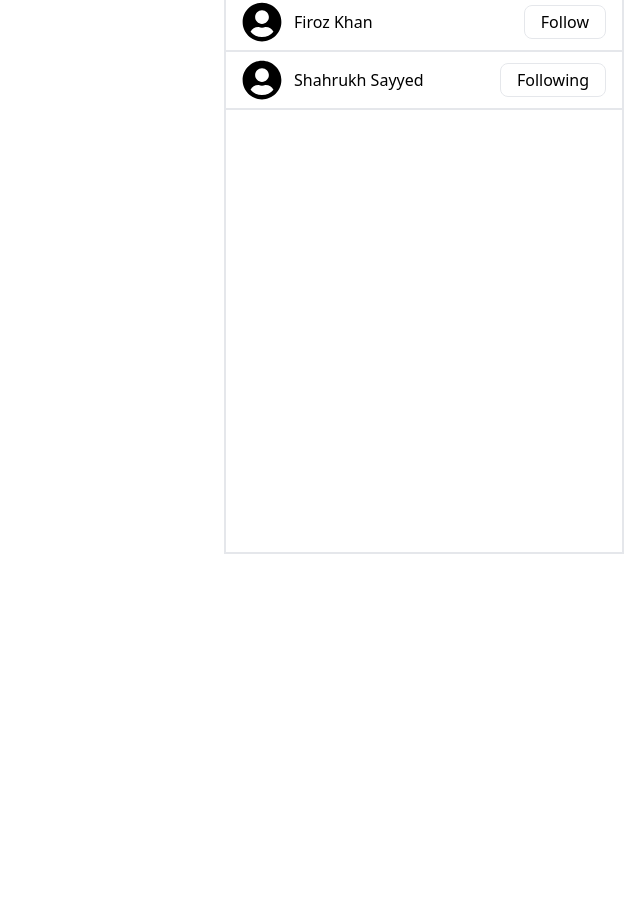
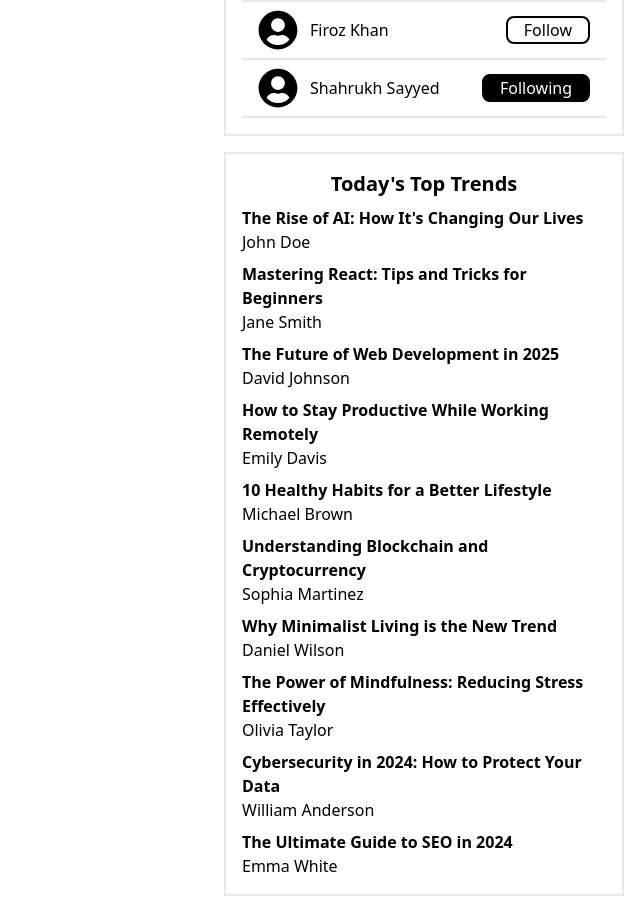
Before and after one commit to taybashaikh7808/blog, a React (Vite) app: page / in a window 1280 px wide. Shown: the part 306-1218 px from the top of the page, without its empty margins (640-1280 px from the left). Before the commit the page ends 800 px from the top, so only its background shows below. Built offline with nearby package versions, Linux system fonts and the light colour scheme.

Commit message:
completed full sidebar

```diff
--- a/src/App.jsx
+++ b/src/App.jsx
@@ -1,13 +1,20 @@
 import React from "react";
-import Navigation from './Components/Navigation'
+import TrendsList from "./Components/TrendsList";
 import PeopleToFollow from "./Components/PeopleToFollow";
-const App = () => {
+import Navigation from "./Components/Navigation"
+function App() {
   return (
-    <>
-    <Navigation />
-    <PeopleToFollow />
-    </>
+    <div>
+      <Navigation />
+    <div className="flex justify-end p-4">
+      {/* Sidebar container for right alignment */}
+      <div className="w-[400px] flex flex-col gap-4">
+        <PeopleToFollow />
+        <TrendsList />
+      </div>
+    </div>
+    </div>
   );
-};
+}
 
 export default App;
--- a/src/Components/PeopleToFollow.jsx
+++ b/src/Components/PeopleToFollow.jsx
@@ -1,22 +1,11 @@
-import React, { useState } from "react";
+import React from "react";
 import UserCard from "./UserCard";
+import people from "../db/people";
+
 function PeopleToFollow() {
-  const [follow, setfollow] = useState();
-  const people = [
-    { name: "Shivam Shaikh", following: true },
-    { name: "Tayba Shaikh", following: false },
-    { name: "Iqra Shaikh", following: true },
-    { name: "Firoz Khan", following: false },
-    { name: "Shahrukh Sayyed", following: true },
-  ];
-  const handlefollow = () => {
-    setfollow(follow ? false : true);
-  };
-
   return (
-    <>
-      <section className="h-screen border-2 w-[400px] fixed right-0 mr-4">
-        <h1 className="font-bold text-black text-center text-2xl leading-[3rem] mt-2 mb-2">
+    <section className="border-2 w-full p-4">
+      <h1 className="font-bold text-black text-center text-2xl mb-2">
         People To Follow
       </h1>
 
@@ -24,7 +13,6 @@ function PeopleToFollow() {
         <UserCard key={index} person={person} />
       ))}
     </section>
-    </>
   );
 }
 
--- a/src/Components/TrendsList.jsx
+++ b/src/Components/TrendsList.jsx
@@ -1,9 +1,19 @@
-import React from 'react'
+import React from "react";
+import trends from "../db/trends";
 
 function TrendsList() {
   return (
-    <div>TrendsList</div>
-  )
+    <section className="border-2 w-full p-4">
+      <h2 className="font-bold text-center text-xl mb-2">Today's Top Trends</h2>
+      {/* Sample Trends */}
+      {trends.map((trend,index) => (
+        <div key={index} className="mt-2">
+          <b>{trend.title}</b>
+          <p className="text-gray">{trend.author}</p>
+        </div>
+      ))}
+    </section>
+  );
 }
 
-export default TrendsList
+export default TrendsList;
--- a/src/Components/UserCard.jsx
+++ b/src/Components/UserCard.jsx
@@ -1,7 +1,8 @@
-import React from "react";
+import React, { useState } from "react";
 import { FaUserCircle } from "react-icons/fa";
 
 function UserCard({ person }) {
+  const [following, setfollowing] = useState(person.following)
   return (
     <>
     <div className="flex items-center justify-between w-full border-b-2 py-2 px-4">
@@ -9,8 +10,8 @@ function UserCard({ person }) {
         <FaUserCircle size={40} />
         <h3>{person.name}</h3>
       </div>
-      <button className="px-4 py-1 border rounded-lg">
-        {person.following ? "Following" : "Follow"}
+      <button className={`px-4 border-2 border-black rounded-lg ${following ? "bg-black text-white" : "bg-white text-black"}`} onClick={()=>setfollowing(!following)}>
+        {following ? "Following" : "Follow"}
       </button>
     </div>
     </>
--- /dev/null
+++ b/src/db/people.js
@@ -0,0 +1,8 @@
+const people = [
+    { name: "Shivam Shaikh", following: true },
+    { name: "Tayba Shaikh", following: false },
+    { name: "Iqra Shaikh", following: true },
+    { name: "Firoz Khan", following: false },
+    { name: "Shahrukh Sayyed", following: true },
+  ];
+export default people
--- /dev/null
+++ b/src/db/trends.js
@@ -0,0 +1,54 @@
+const blogs = [
+    {
+      title: "The Rise of AI: How It's Changing Our Lives",
+      author: "John Doe",
+      category: "Technology",
+    },
+    {
+      title: "Mastering React: Tips and Tricks for Beginners",
+      author: "Jane Smith",
+      category: "Programming",
+    },
+    {
+      title: "The Future of Web Development in 2025",
+      author: "David Johnson",
+      category: "Web Development",
+    },
+    {
+      title: "How to Stay Productive While Working Remotely",
+      author: "Emily Davis",
+      category: "Productivity",
+    },
+    {
+      title: "10 Healthy Habits for a Better Lifestyle",
+      author: "Michael Brown",
+      category: "Health & Wellness",
+    },
+    {
+      title: "Understanding Blockchain and Cryptocurrency",
+      author: "Sophia Martinez",
+      category: "Finance",
+    },
+    {
+      title: "Why Minimalist Living is the New Trend",
+      author: "Daniel Wilson",
+      category: "Lifestyle",
+    },
+    {
+      title: "The Power of Mindfulness: Reducing Stress Effectively",
+      author: "Olivia Taylor",
+      category: "Self-Improvement",
+    },
+    {
+      title: "Cybersecurity in 2024: How to Protect Your Data",
+      author: "William Anderson",
+      category: "Cybersecurity",
+    },
+    {
+      title: "The Ultimate Guide to SEO in 2024",
+      author: "Emma White",
+      category: "Digital Marketing",
+    },
+  ];
+
+  export default blogs;
```
Lines whose indentation alone changed are shown as unchanged.
